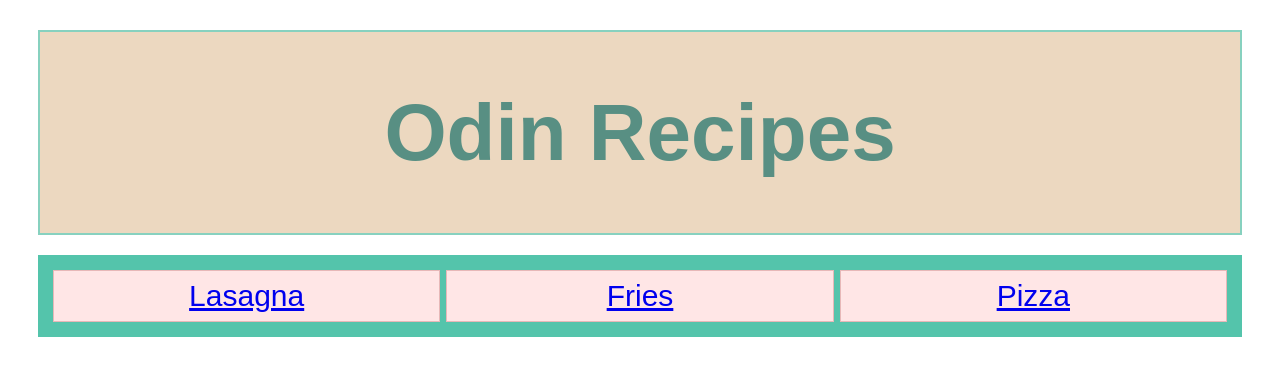
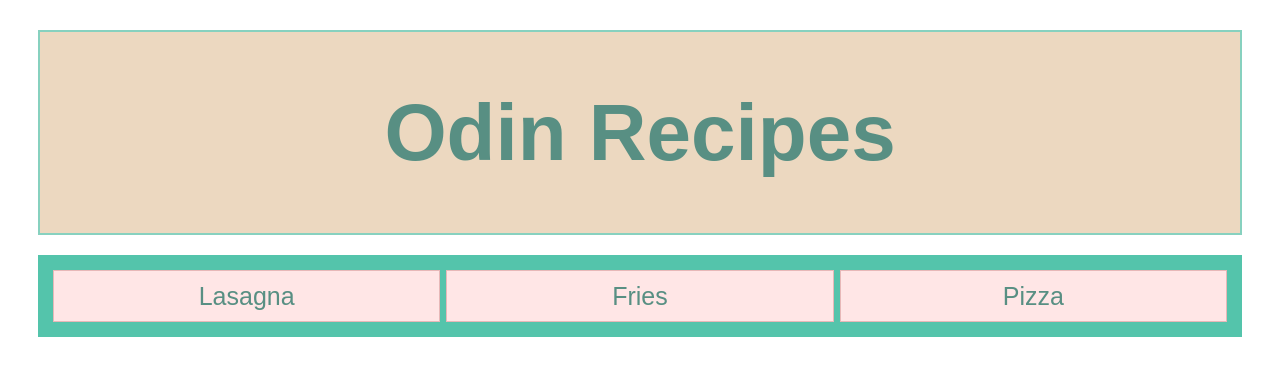
Before and after one commit to BanDaffy/odin-recipes, a plain HTML site: page index.html in a window 1280 px wide. Drawn offline with Linux system fonts and the light colour scheme.

Commit message:
Remove link underlines

```diff
--- a/styles.css
+++ b/styles.css
@@ -30,3 +30,8 @@
     justify-content: center;
     align-items: center;
 }
+a {
+    text-decoration: none;
+    color: rgb(88, 143, 131);
+    font-size: 25px;
+}
```
